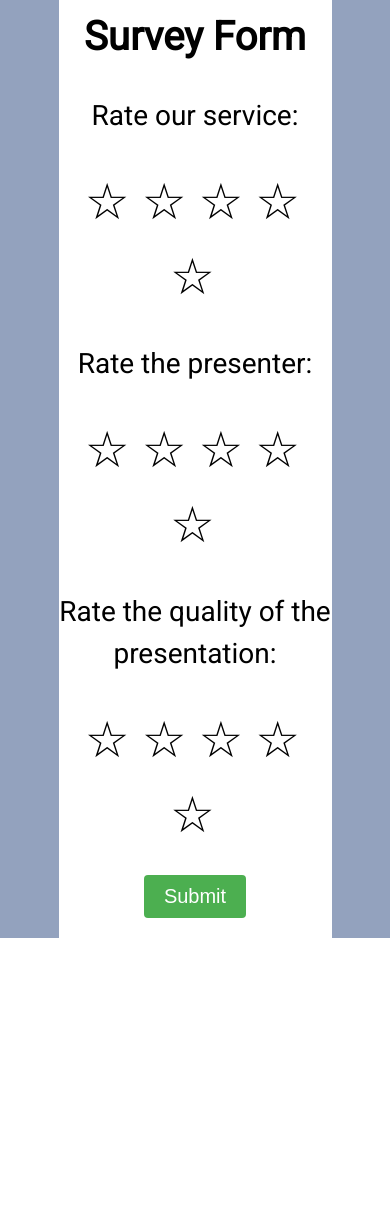
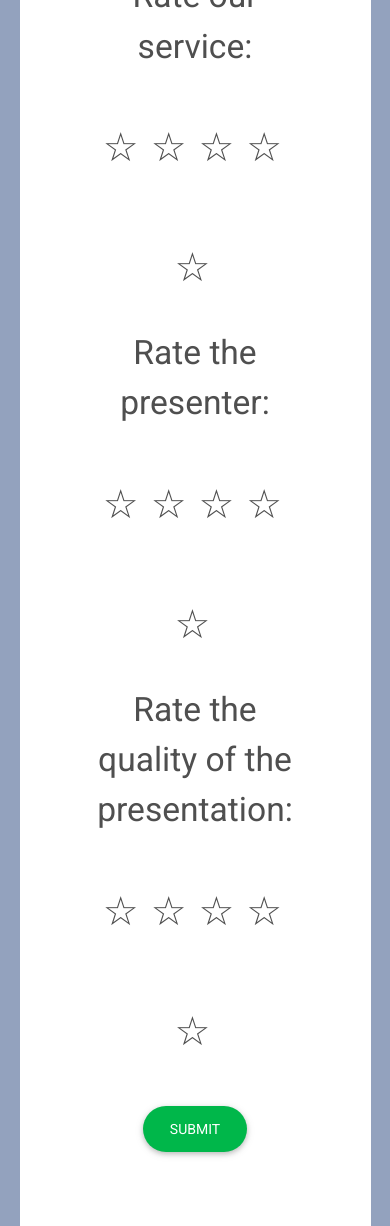
Before and after one commit to gabegomez000/miamireSurveyFormProject, a Flask app: page / in a window 390 px wide. Shown: the part 226-1452 px from the top of the page. Before the commit the page ends 1164 px from the top, so only its background shows below. Run offline with Flask 3, Linux system fonts and the light colour scheme; some libraries are stand-ins or nearby versions.

Commit message:
Added MDB to the project
The project now uses Material Design Bootstrap for certain CSS and responsive design elements

```diff
--- a/app.py
+++ b/app.py
@@ -1,6 +1,7 @@
 from flask import Flask, render_template, request, make_response
 import csv
 import os
+
 
 app = Flask(__name__)
 
--- /dev/null
+++ b/package.json
@@ -0,0 +1,5 @@
+{
+  "dependencies": {
+    "mdb-ui-kit": "^6.4.0"
+  }
+}
--- a/templates/survey.html
+++ b/templates/survey.html
@@ -1,12 +1,19 @@
 <!DOCTYPE html>
 <html lang="en">
     <head>
+        <link rel="stylesheet" href="https://cdn.jsdelivr.net/npm/mdb-ui-kit@3.11.0/css/mdb.min.css">
         <link rel="stylesheet" href="https://fonts.googleapis.com/css?family=Roboto">
+        <link href="path/to/material-bootstrap.min.css" rel="stylesheet">
+        <script src="path/to/material-bootstrap.min.js"></script>
+        <script src="https://cdn.jsdelivr.net/npm/mdb-ui-kit@3.11.0/js/mdb.min.js"></script>
+
         <title>Miami Realtors Survey Form</title>
         <style>
 
             p {
                 font-family: 'Roboto', sans-serif;
+                font-size: 1.2em; /* Adjust as needed */
+                line-height: 1.5;
             }
 
             h1 {
@@ -14,9 +21,16 @@
                 margin: 0;
             }
 
+            hr {
+                border-style: dashed; /* Change to dashed, dotted, double, etc. */
+                border-width: 5px; /* Change to the desired thickness */
+                margin: 20px;
+            }
+
+
             body {
                 font-size: 20px;
-                line-height: 1.5;
+                line-height: 3.0;
                 text-align: center;
                 background-color: #93a2be; /* Set the background color for the sides */
                 height: 100%;
@@ -25,35 +39,29 @@
             }
 
             .container {
-                max-width: 60vw; /* Adjust as needed */
+                min-height: 100vh;
                 margin: 0 auto;
                 background-color: #fff; /* Set the background color for the centered content */
-                min-height: 100vh; /* Set the container height to 100% of the viewport height */
-                display: flex;
-                flex-direction: column;
-                justify-content: center;
-                align-items: center;
             }
 
-            .container .content {
+            .container .survey-form {
               flex-grow: 1;
             }
 
             .header {
                 text-align: center; /* Center the image horizontally */
+                display: inline-block; /* Change the image display to inline-block */
+                width: 60%;
             }
 
             .survey-form {
                 display: flex;
                 flex-direction: column;
                 flex-grow: 1;
+                justify-content: center;
                 align-items: center;
-                max-width: 600px;
+                max-width: 60%;
                 margin: 0 auto;
-            }
-
-            .submit-button {
-                margin-top: 20px;
             }
 
             .error-message {
@@ -61,24 +69,13 @@
                 font-size: 20px;
             }
 
-            .submit-button button {
-                background-color: #4CAF50;
-                color: white;
-                padding: 10px 20px;
-                margin-bottom: 20px;
-                font-size: 20px;
-                border: none;
-                border-radius: 4px;
-                cursor: pointer;
+            .thank-you-message {
+                text-align: center;
+                font-size: 30px;
             }
 
-            .submit-button button:hover {
-                background-color: #45a049;
-            }
-
-             .thank-you-message {
-                text-align: center;
-                font-size: 30px;
+            .submit-container {
+                margin-bottom: 50px;
             }
 
             /* Custom styling for star-shaped radio buttons */
@@ -94,7 +91,7 @@
 
             .star-rating label:before {
                 content: "\2606";
-                font-size: 50px;
+                font-size: 2.5rem;
                 margin-right: 5px;
             }
 
@@ -108,7 +105,7 @@
 
             @media (max-width: 768px) {
                 .container {
-                    max-width: 70%;
+                    max-width: 90%;
                 }
                 .survey-form {
                     font-size: 28px;
@@ -126,12 +123,13 @@
 
             @media (min-width: 1201px) {
                 .container {
-                    max-width: 90%;
+                    max-width: 70%;
                 }
                 .survey-form {
                     font-size: 40px;
                 }
             }
+
         </style>
         <script> // Script for dynamically changing star symbols based on selection
             window.addEventListener("DOMContentLoaded", function() {
@@ -178,9 +176,7 @@
             {% endif %}
 
             <div class="header">
-                <img src="static/images/miamirelogo.png" alt="Header Image"
-                     style="width: 300px; height: auto;">
-                <h1>Survey Form</h1>
+                <img src="static/images/miamirelogo.png" class="img-fluid" alt="Header Image" />
             </div>
 
             <div class="survey-form">
@@ -188,6 +184,7 @@
                     <!-- Hidden Field for Presentation ID -->
                     <input type="hidden" name="presentation" value="{{ presentation_id }}">
                     <!-- Question 1 with star-shaped radio buttons for rating -->
+                    <hr>
                     <div class="star-rating">
                         <p>Rate our service:</p>
                         <input type="radio" id="rating1" name="Question 1" value="1">
@@ -230,9 +227,9 @@
                         <label for="rating15"></label>
                     </div>
 
-                        <div class="submit-button">
-                            <button type="submit">Submit</button>
-                        </div>
+                    <div class="submit-container">
+                        <button type="button" class="btn btn-success btn-lg btn-rounded mb-4 mb-md-0">Submit</button>
+                    </div>
                 </form>
             </div>
 
```
Also changed, not shown: package-lock.json (added).
